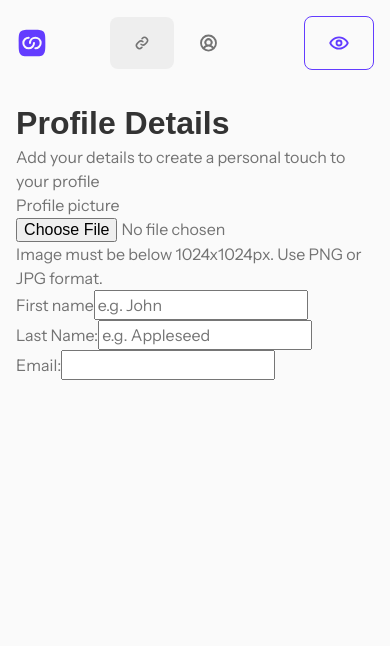
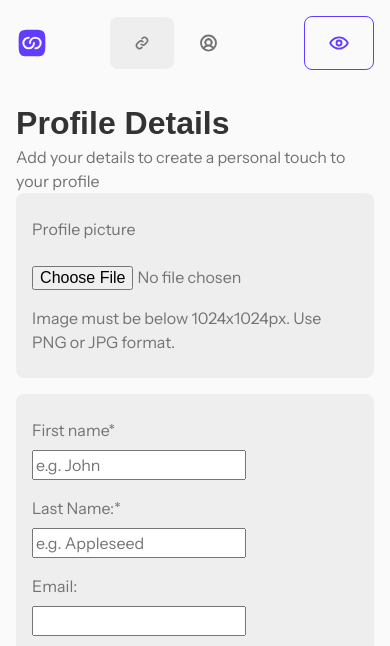
Before and after one commit to jkaps9/link-sharing-app, a React (Vite) app: page /profile in a window 390 px wide. Shown: the top 646 px of the page. Built offline with nearby package versions, Linux system fonts and the light colour scheme; a web font is replaced by a local one.

Commit message:
style form on mobile devices

```diff
--- a/src/index.css
+++ b/src/index.css
@@ -75,6 +75,7 @@
 
   --color-accent: var(--colors-purple-600);
   --color-bg: var(--colors-grey-50);
+  --color-bg-light: var(--colors-grey-100);
 
   --color-text-header: var(--colors-grey-900);
   --color-text-body: var(--colors-grey-500);
@@ -209,6 +210,30 @@ a {
   text-decoration: none;
 }
 
+label {
+  display: block;
+  margin-block-end: 0.5rem;
+}
+
+form {
+  display: flex;
+  flex-direction: column;
+  gap: 1rem;
+
+  section {
+    background-color: var(--color-bg-light);
+    border-radius: var(--radius-sm);
+    display: flex;
+    flex-direction: column;
+    gap: 1rem;
+    padding: 1.5rem 1rem;
+  }
+}
+.input-group:has(input:required) {
+  label::after {
+    content: "*";
+  }
+}
 /*~ ~~~~~~~~~~~~~~~~~~~~~~~~~~ ~~>
 <~~         Utilities          ~~>
 <~~ ~~~~~~~~~~~~~~~~~~~~~~~~~~ ~*/
```
